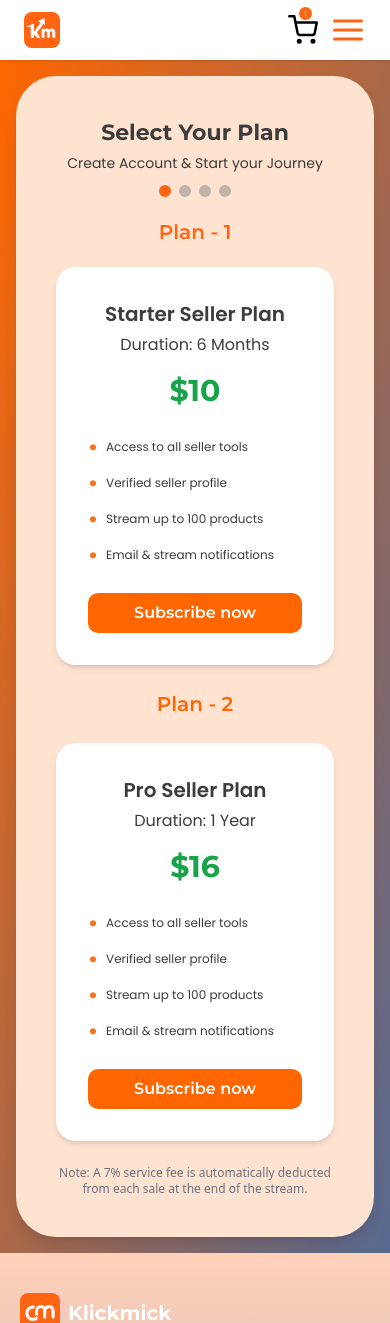
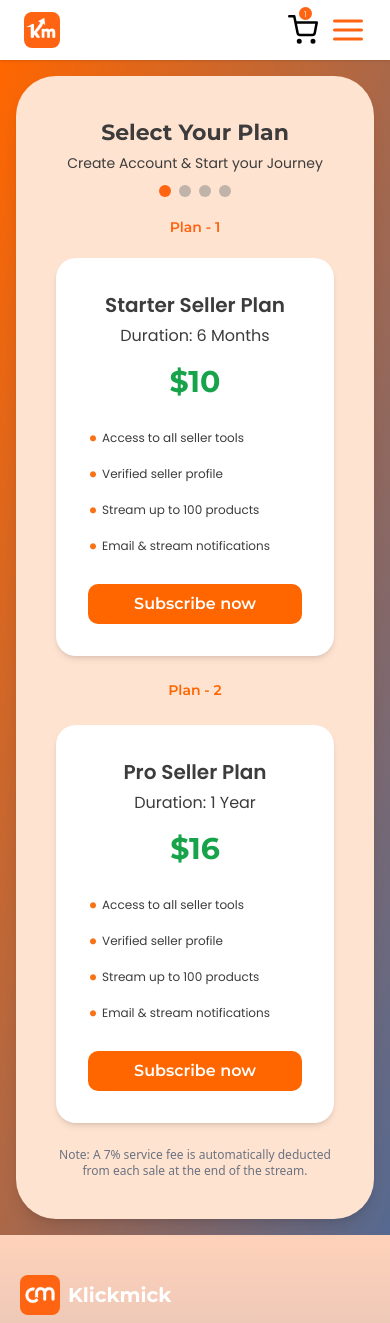
Before and after one commit to ChYousaf987/klickmick, a React (Vite) app: page /seller in a window 390 px wide. Shown: the top 1323 px of the page. Built offline with nearby package versions, Linux system fonts and the light colour scheme.

Commit message:
"Seller changed"

```diff
--- a/src/components/Journey/PricingCards.jsx
+++ b/src/components/Journey/PricingCards.jsx
@@ -83,7 +83,7 @@ const PricingCards = () => {
                             Register, Subscribe, and enjoy Live Auctions
                         </p>
 
-                        <div className="grid justify-start gap-5 mb-4 ml-3 sm:ml-12">
+                        <div className="grid justify-start gap-5 mb-4 ml-12">
                             <div className="flex justify-start items-end gap-10 sm:gap-10">
                                 <span className="text-lg text-[#3c3c3c] font-montserrat">6 Months</span>
                                 <span className="text-xl font-bold text-green-600 font-montserrat">$10</span>
--- a/src/components/Register/Seller/Seller.jsx
+++ b/src/components/Register/Seller/Seller.jsx
@@ -23,7 +23,7 @@ const Seller = () => {
 
         {/* Plans Section */}
         <div className=" flex justify-between items-center sm:mx-40 mx-24 mt-5  ">
-          <p className="text-[#FF6413] font-semibold text-[20px] max-sm:mx-auto ">
+          <p className="text-[#FF6413] font-semibold text-[20px] max-sm:mx-auto  max-sm:text-[14px]">
             Plan - 1
           </p>
           <p className="text-[#FF6413] max-sm:hidden font-semibold text-[20px] ">
@@ -41,19 +41,19 @@ const Seller = () => {
             </p>
             <h4 className="text-3xl font-bold text-green-600 mb-6">$10</h4>
             <ul className="text-[16px] text-[#3c3c3c] font-poppins space-y-2 text-left mb-6">
-              <li className="flex items-center gap-2 max-sm:text-xs ">
+              <li className="flex items-center gap-2 max-sm:text-xs max-sm:gap-1">
                 <span className="text-orange-500 text-xl font-bold">•</span>
                 Access to all seller tools
               </li>
-              <li className="flex items-center gap-2 max-sm:text-xs ">
+              <li className="flex items-center gap-2 max-sm:text-xs max-sm:gap-1">
                 <span className="text-orange-500 text-xl font-bold">•</span>
                 Verified seller profile
               </li>
-              <li className="flex items-center gap-2 max-sm:text-xs  ">
+              <li className="flex items-center gap-2 max-sm:text-xs max-sm:gap-1 ">
                 <span className="text-orange-500 text-xl font-bold">•</span>
                 Stream up to 100 products
               </li>
-              <li className="flex items-center gap-2 max-sm:text-xs ">
+              <li className="flex items-center gap-2 max-sm:text-xs max-sm:gap-1">
                 <span className="text-orange-500 text-xl font-bold">•</span>
                 Email & stream notifications
               </li>
@@ -67,7 +67,7 @@ const Seller = () => {
           </div>
 
           {/* Plan 2 */}
-          <p className="text-[#FF6600] font-semibold sm:hidden text-[20px]">
+          <p className="text-[#FF6600] font-semibold sm:hidden text-[20px] max-sm:text-[14px]">
             Plan - 2
           </p>
           <div className="bg-white rounded-[20px] p-8 shadow-md hover:shadow-lg transition-all duration-200">
@@ -79,19 +79,19 @@ const Seller = () => {
             </p>
             <h4 className="text-3xl font-bold text-green-600 mb-6">$16</h4>
             <ul className="text-[16px] text-[#3c3c3c] font-poppins space-y-2 text-left mb-6">
-              <li className="flex items-center gap-2 max-sm:text-xs">
+              <li className="flex items-center gap-2 max-sm:text-xs max-sm:gap-1">
                 <span className="text-orange-500 text-xl font-bold">•</span>
                 Access to all seller tools
               </li>
-              <li className="flex items-center gap-2 max-sm:text-xs">
+              <li className="flex items-center gap-2 max-sm:text-xs max-sm:gap-1">
                 <span className="text-orange-500 text-xl font-bold">•</span>
                 Verified seller profile
               </li>
-              <li className="flex items-center gap-2 max-sm:text-xs">
+              <li className="flex items-center gap-2 max-sm:text-xs max-sm:gap-1">
                 <span className="text-orange-500 text-xl font-bold">•</span>
                 Stream up to 100 products
               </li>
-              <li className="flex items-center gap-2 max-sm:text-xs">
+              <li className="flex items-center gap-2 max-sm:text-xs max-sm:gap-1">
                 <span className="text-orange-500 text-xl font-bold">•</span>
                 Email & stream notifications
               </li>
```
Also changed, not shown: src/components/Home/PricingCards.jsx (+17 -30 lines).
